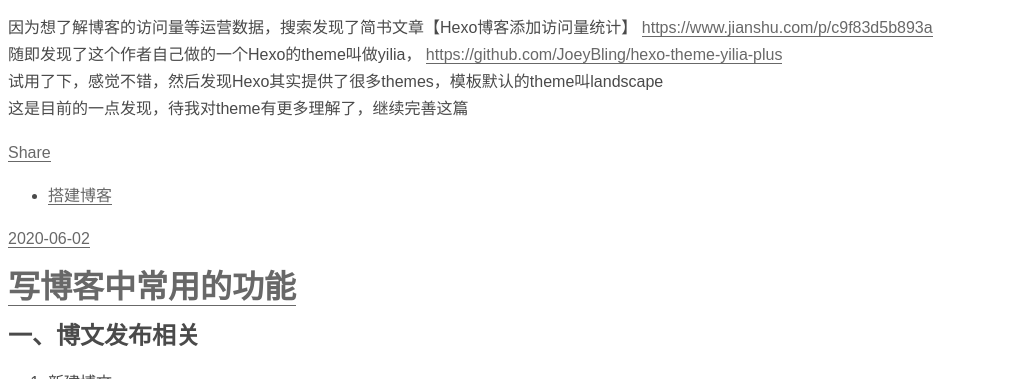
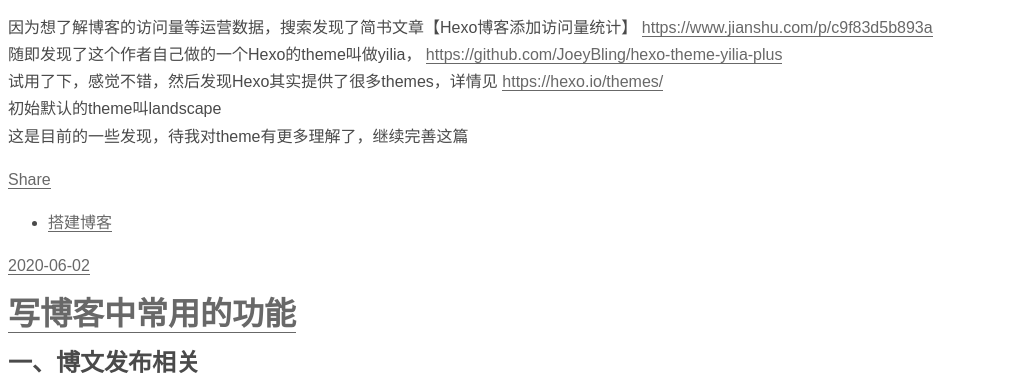
Before and after one commit to Hunchide/Hunchide.github.io, a plain HTML site: page index.html in a window 1280 px wide. Shown: the part 721-1100 px from the top of the page, without its empty margins (0-1034 px from the left). Drawn offline with nearby package versions, Linux system fonts and the light colour scheme.

Commit message:
Site updated: 2020-06-17 17:18:01

```diff
--- a/index.html
+++ b/index.html
@@ -128,7 +128,7 @@
 
     <div class="article-entry" itemprop="articleBody">
 
-        <p>因为想了解博客的访问量等运营数据，搜索发现了简书文章【Hexo博客添加访问量统计】 <a href="https://www.jianshu.com/p/c9f83d5b893a" target="_blank" rel="noopener">https://www.jianshu.com/p/c9f83d5b893a</a><br>随即发现了这个作者自己做的一个Hexo的theme叫做yilia， <a href="https://github.com/JoeyBling/hexo-theme-yilia-plus" target="_blank" rel="noopener">https://github.com/JoeyBling/hexo-theme-yilia-plus</a><br>试用了下，感觉不错，然后发现Hexo其实提供了很多themes，模板默认的theme叫landscape<br>这是目前的一点发现，待我对theme有更多理解了，继续完善这篇</p>
+        <p>因为想了解博客的访问量等运营数据，搜索发现了简书文章【Hexo博客添加访问量统计】 <a href="https://www.jianshu.com/p/c9f83d5b893a" target="_blank" rel="noopener">https://www.jianshu.com/p/c9f83d5b893a</a><br>随即发现了这个作者自己做的一个Hexo的theme叫做yilia， <a href="https://github.com/JoeyBling/hexo-theme-yilia-plus" target="_blank" rel="noopener">https://github.com/JoeyBling/hexo-theme-yilia-plus</a><br>试用了下，感觉不错，然后发现Hexo其实提供了很多themes，详情见 <a href="https://hexo.io/themes/" target="_blank" rel="noopener">https://hexo.io/themes/</a><br>初始默认的theme叫landscape<br>这是目前的一些发现，待我对theme有更多理解了，继续完善这篇</p>
 
 
     </div>
```
Also changed, not shown: 2020/06/07/themes/index.html (+4 -4 lines).
